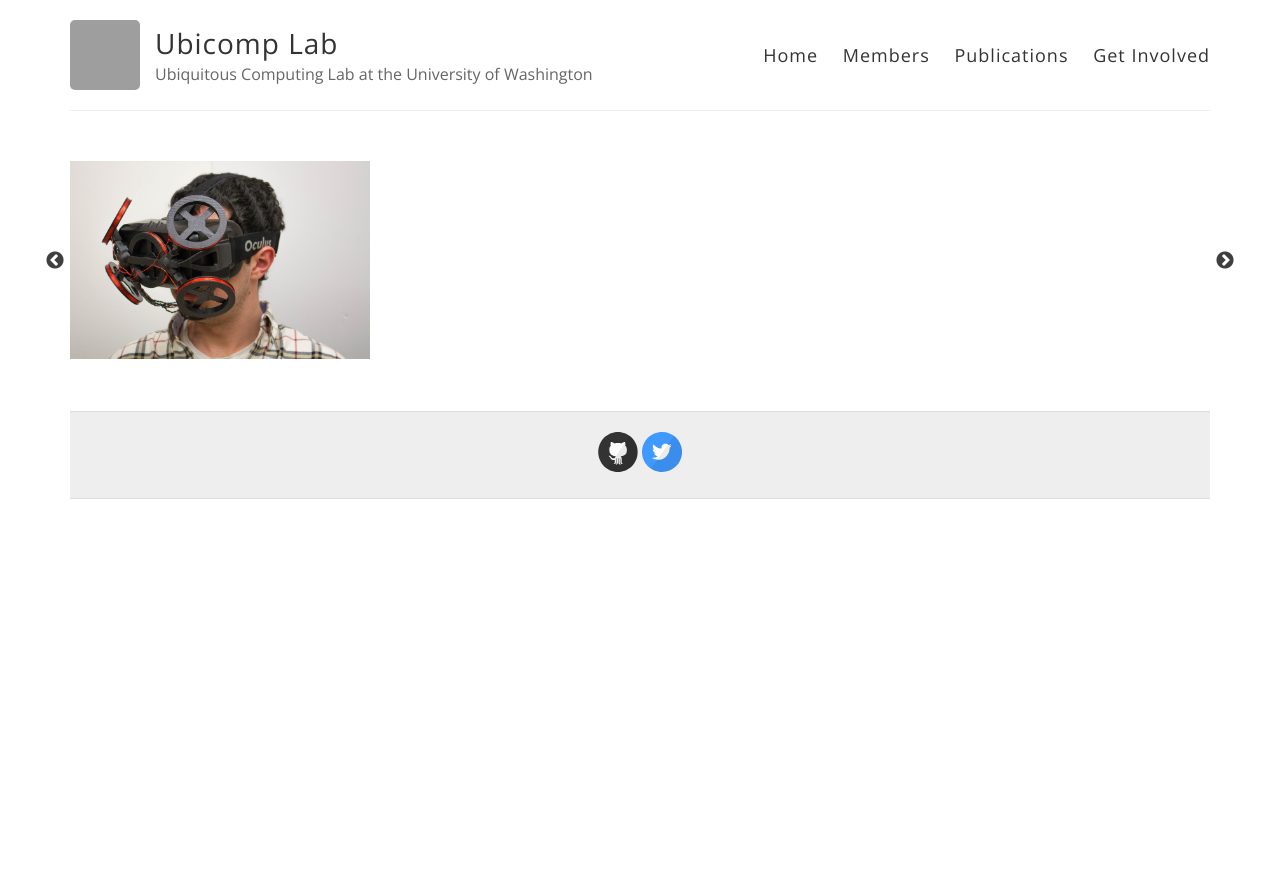
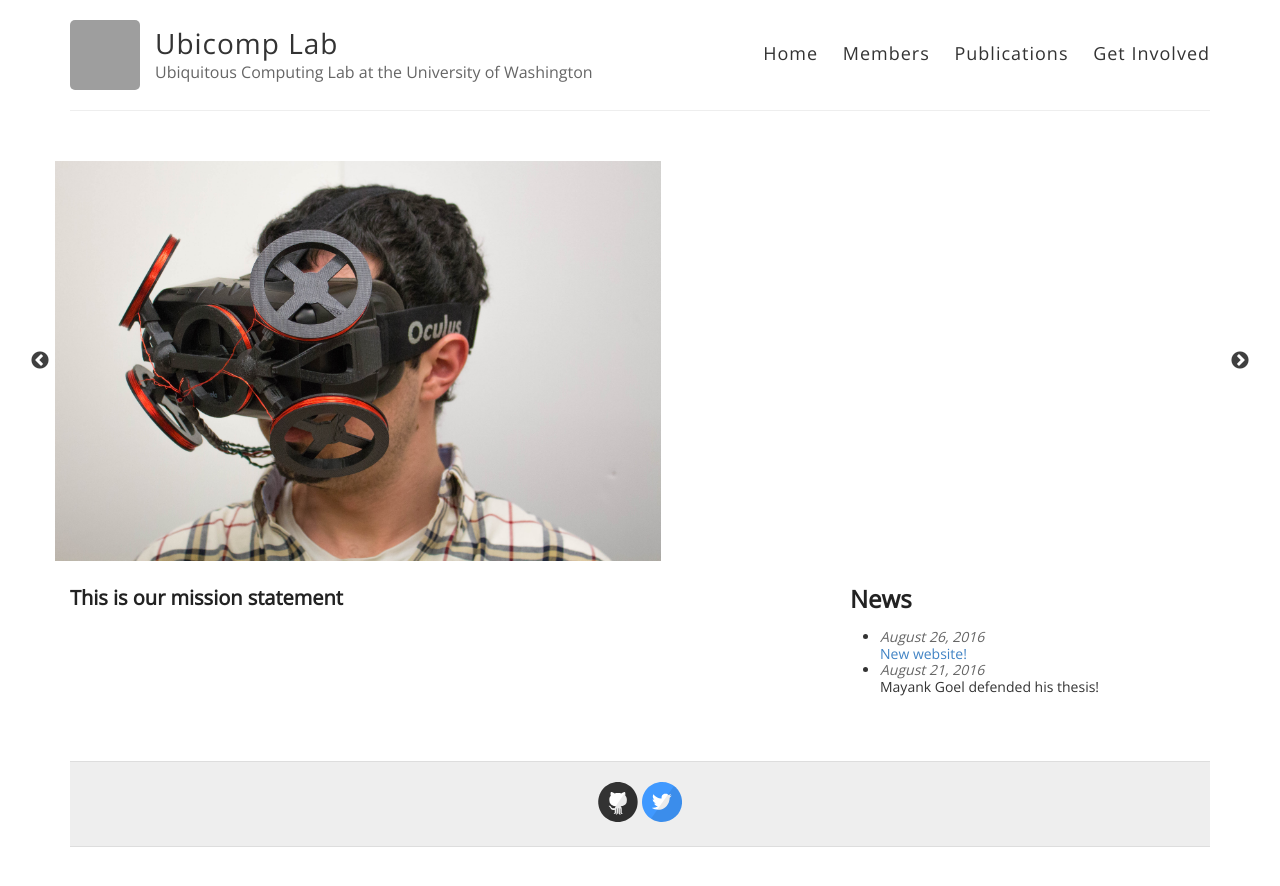
Before and after one commit to ubicomplab/ubicomplab.github.io, a Jekyll site: the page built from index.html, in a window 1280 px wide. Shown: the top 886 px of the page. Built offline with Jekyll 4.4.1, drawn with Linux system fonts in a browser that asks for light colours; grey boxes are pictures that could not be loaded.

Commit message:
added news feed, fixed members img css

```diff
--- /dev/null
+++ b/_data/news.yml
@@ -0,0 +1,6 @@
+- date: 2016-08-26
+  blurb: New website!
+  url: http://ubicomplab.github.io
+
+- date: 2016-08-21
+  blurb: Mayank Goel defended his thesis!
--- a/_sass/_home.scss
+++ b/_sass/_home.scss
@@ -1,2 +1,3 @@
-$slick-arrow-color: black;
-$slick-font-path: "/bower_components/slick-carousel/slick/fonts/";
+.slick-slider-img {
+  height: 400px;
+}
--- a/index.html
+++ b/index.html
@@ -5,16 +5,36 @@ layout: default
 
 <script type="text/javascript" src="{{ site.baseurl }}/bower_components/slick-carousel/slick/slick.min.js"></script>
 
-<div class="posts">
-  <div class="your-class">
-    <div><img src="{{site.publications[0].image}}" width="300"/></div>
-    <div><img src="{{site.publications[1].image}}" width="300"/></div>
-    <div><img src="{{site.publications[0].image}}" width="300"/></div>
+<div class="row">
+  <div class="slick-slider">
+    <div><img class="slick-slider-img" src="{{site.publications[0].image}}"/></div>
+    <div><img class="slick-slider-img" src="{{site.publications[1].image}}"/></div>
+    <div><img class="slick-slider-img" src="{{site.publications[0].image}}"/></div>
+  </div>
+</div>
+<div class="row">
+  <div class="col-sm-8">
+    <h3>This is our mission statement</h3>
+  </div>
+  <div class="col-sm-4">
+    <h2>News</h2>
+    <ul>
+    {% for news in site.data.news %}
+      <li><div class="date">{{ news.date | date: '%B %d, %Y' }}</div>
+        <div class="blurb">
+          {% if news.url == nil %}
+          {{ news.blurb }}
+          {% else %}
+          <a href="{{ news.url }}">{{ news.blurb }}</a>
+          {% endif %}
+          </div></li>
+    {% endfor %}
+    </ul>
   </div>
 </div>
 <script>
 $(document).ready(function(){
-  $('.your-class').slick({
+  $('.slick-slider').slick({
   });
 });
 </script>
--- a/members/index.html
+++ b/members/index.html
@@ -15,9 +15,9 @@ title: Members
   <div class="member-badge col-md-3 col-sm-4 col-xs-6">
     <div class="image"><img src="{{site.url}}{{member.image}}"/></div>
     <div class="details">
-    <span class="name">{% if member.website == nil %}{{ member.name }}{% else %}<a href="{{ member.website }}">{{ member.name }}</a>{% endif %}</span>
-    <span class="affiliation">{% if member.affiliation != nil %}{{ affiliation }}{% endif %}</span>
-    <span class="email">{% if member.email != nil %}<a href="mailto::{{ member.email }}">{{ member.email }}</a>{% endif %}</span>
+    <div class="name">{% if member.website == nil %}{{ member.name }}{% else %}<a href="{{ member.website }}">{{ member.name }}</a>{% endif %}</div>
+    <div class="affiliation">{% if member.affiliation != nil %}{{ affiliation }}{% endif %}</div>
+    <div class="email">{% if member.email != nil %}<a href="mailto::{{ member.email }}">{{ member.email }}</a>{% endif %}</div>
       </div>
   </div>
 {% endfor %}
--- a/style.scss
+++ b/style.scss
@@ -20,7 +20,7 @@ html {
 
 body {
 	background: $white;
-  font: 18px/1.4 $opensans;
+  font: 14px/1.2 $opensans;
   color: $darkGray;
 }
 
```
